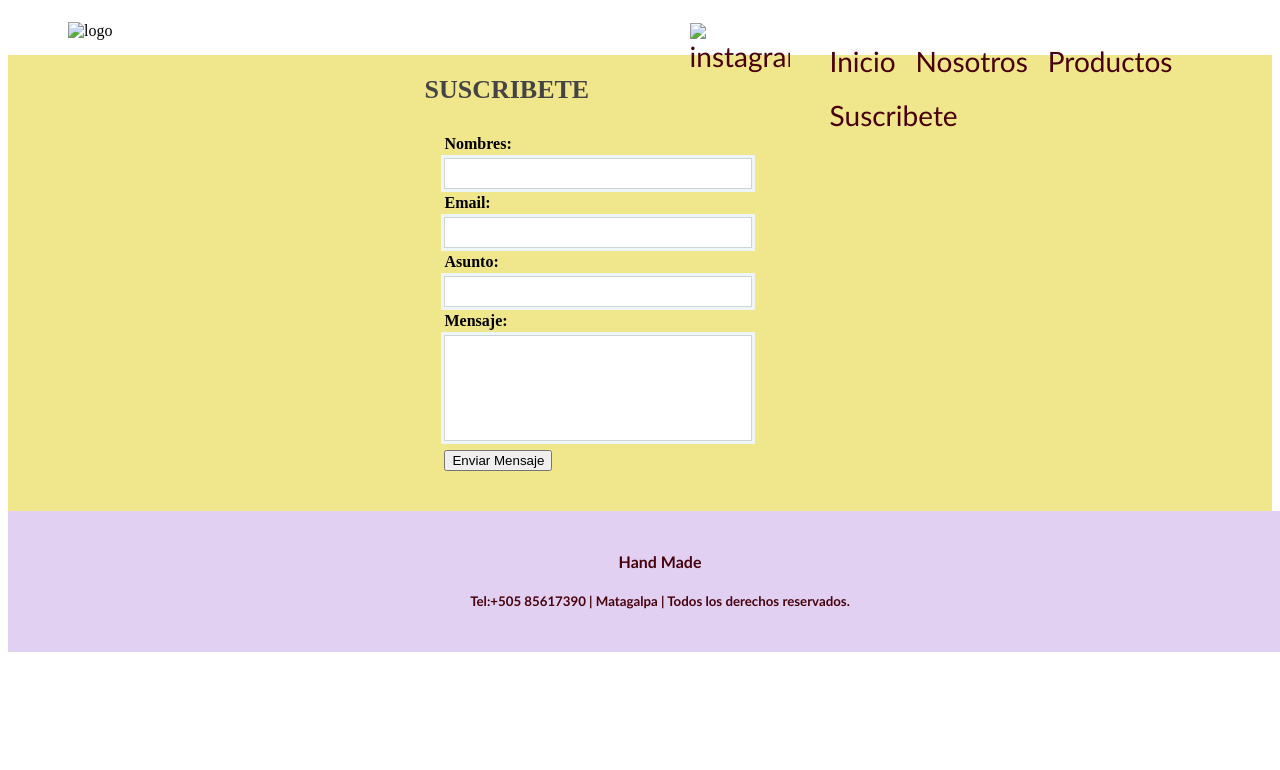
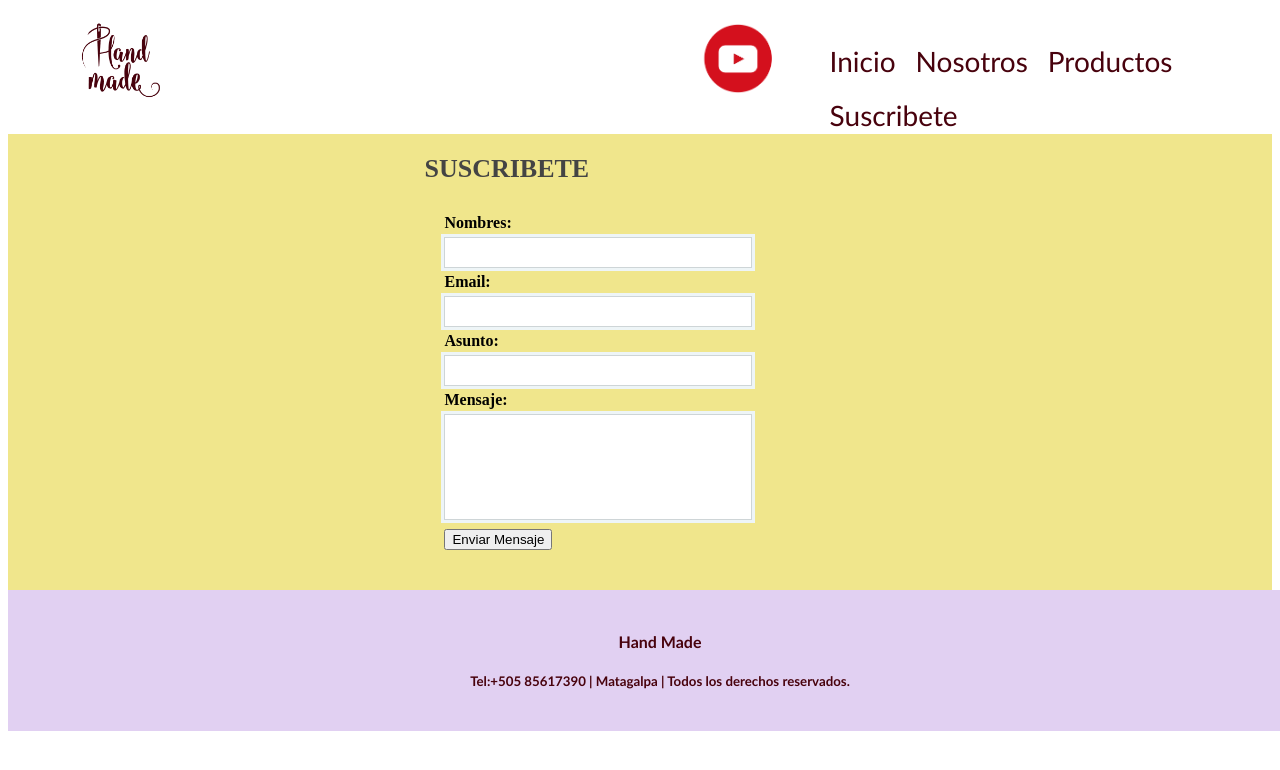
Before and after one commit to floweers/byhand, a plain HTML site: page suscribete.html in a window 1280 px wide. Shown: the top 770 px of the page. Drawn offline with Linux system fonts and the light colour scheme; files that its build step writes are made by us from their sources.

Commit message:
Update suscribete.html

```diff
--- a/suscribete.html
+++ b/suscribete.html
@@ -3,21 +3,21 @@
 <head>
 <meta charset="utf-8">
 <title>suscribete</title>
-<link href="css/estilos.css" rel="stylesheet" type="text/css">
+<link href="estilos.css" rel="stylesheet" type="text/css">
 </head>
 
 <body>
 	<header class="header">
 		<nav>
 			<div class="encabezado">
-			<img class="logo" src="imagen/handmade.png" alt="logo">
+			<img class="logo" src="handmade.png" alt="logo">
 			<ul>
 			<li><a href="index.html">Inicio</a></li>
 			<li><a href="index.html">Nosotros</a></li>
 			<li><a href="producto.html">Productos</a></li>
 			<li><a href="suscribete.html">Suscribete</a></li>
 			</ul>
-				<a href="https://www.youtube.com/embed/lBQWHZAecQA"><img class="red" src="imagen/youtube.png" alt="instagram"> </a>
+				<a href="https://www.youtube.com/embed/lBQWHZAecQA"><img class="red" src="youtube.png" alt="youtube"> </a>
 			</div>
 		</nav>
 	</header>
```
